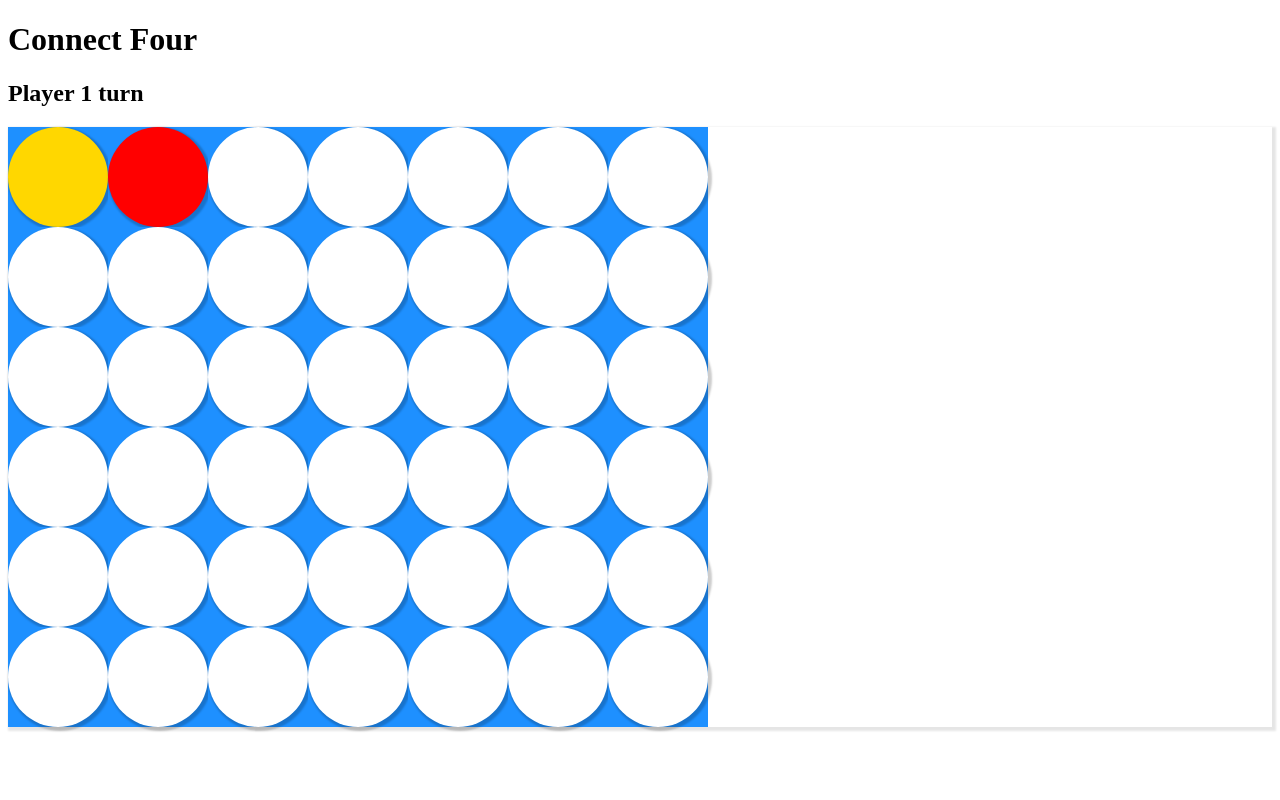
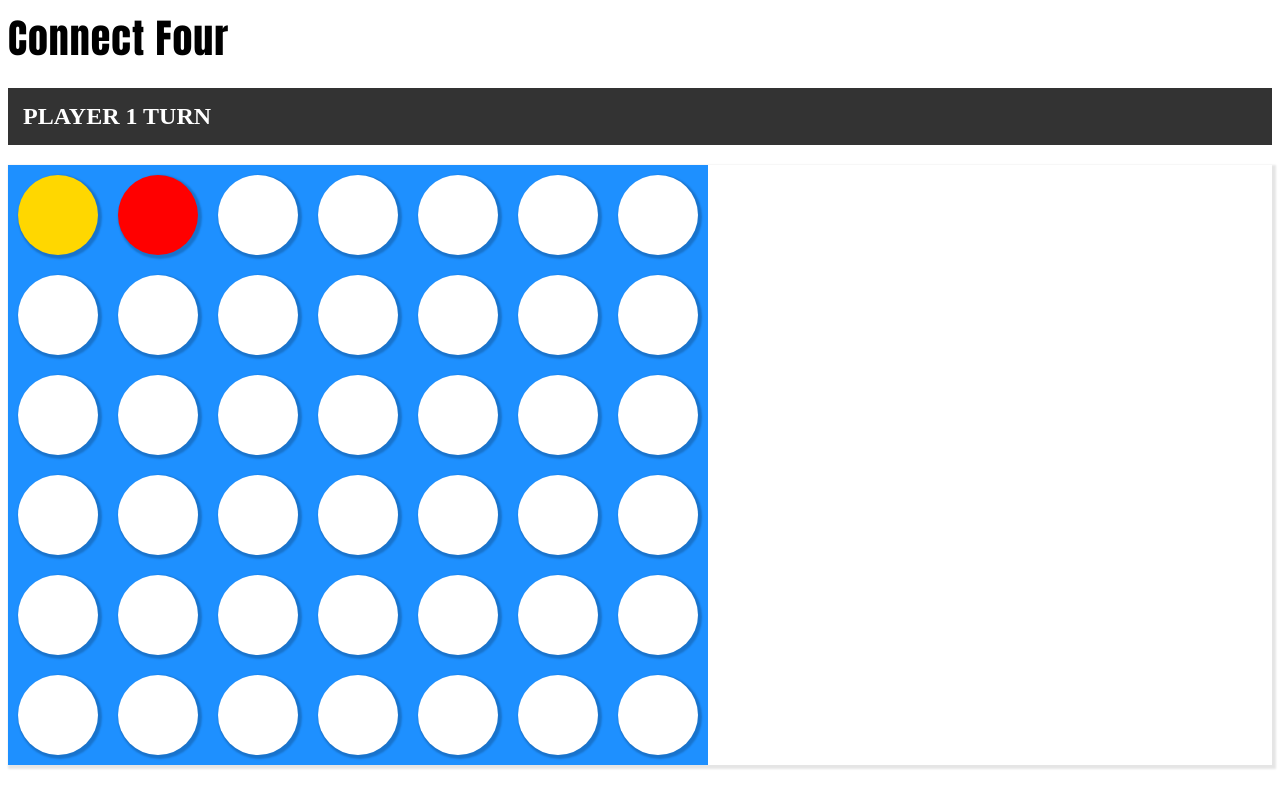
Before and after one commit to wdale2011/connect-four, a PHP site: page / in a window 1280 px wide. Run offline with PHP 8.4, Linux system fonts and the light colour scheme.

Commit message:
StylingPrettyMuchDone

```diff
--- /dev/null
+++ b/board.css
@@ -0,0 +1,34 @@
+#board {
+    display: grid;
+    margin: auto;
+    width: 100%;
+    grid-template-rows: repeat(6, 100px);
+    grid-template-columns: repeat(7, 100px);
+    box-shadow: 2px 2px 2px 2px rgba(0, 0, 0, 0.1)
+}
+
+.slot {
+    background-color: var(--background-color);
+    padding: 10%
+}
+
+.slot label {
+    display: block;
+    width: 100%;
+    height: 100%;
+    border-radius: 100%;
+    background-color: white;
+    box-shadow: 2px 2px 2px 2px rgba(0, 0, 0, 0.2);
+}
+
+.slot label.yellow {
+    background-color: var(--player1-color)
+}
+
+.slot label.red {
+    background-color: var(--player2-color)
+}
+
+.slot input[type=checkbox] {
+    display: none;
+}
--- /dev/null
+++ b/headers.css
@@ -0,0 +1,25 @@
+h1 {
+    color: var(--backgroundColor);
+    font-size: 40px;
+    margin: 0;
+    text-shadow: 2px 2px 2px 2px rgba(0, 0, 0, 0.1);
+    letter-spacing: 1px;
+    font-family: Impact, Haettenschweiler, 'Arial Narrow Bold', sans-serif;
+}
+
+h2#turn-indicator {
+    background-color: #333;
+    color: white;
+    padding: 15px;
+    text-transform: uppercase;
+}
+
+h2#turn-indicator
+    #player-indicator.player1 {
+        color: var(--player1-color);
+    }
+
+h2#turn-indicator
+    #player-indicator.player2{
+        color: var(--player2-color);
+    }
--- a/index.html
+++ b/index.html
@@ -5,15 +5,17 @@
         <meta http-equiv="X-UA-Compatible" content="IE Edge">
         <title>Connect Four</title>
         <meta name="viewport" content="width=device-width", initial-scale=1>
-        <link rel="stylesheet" href="main.css">
+        <link rel="stylesheet" href="board.css">
+        <link rel="stylesheet" href="variables.css">
+        <link rel="stylesheet" href="headers.css">
     </head>
     <body>
         <h1>Connect Four</h1>
         <h2 id="turn-indicator"><span class="player1" id="turnColor">Player 1</span> turn</h2>
         <div id="board">
             <div class="slot">
-                <label for="slot00" class="yellow">
-                    <input type="checkbox" name="slot00" id="slot00">
+                <label for="slot06" class="yellow">
+                    <input type="checkbox" name="slot06" id="slot06">
                 </label>
             </div>
             <div class="slot">
--- a/main.css
+++ b/main.css
@@ -1,39 +1,13 @@
-:root {
-    --player1-color: gold;
-    --player2-color: red;
-    --background-color: dodgerblue;
+@import "board.css";
+@import "headers.css";
+@import "variables.css";
+
+body {
+    display: flex;
+    flex-direction: column;
+    justify-content: center;
+    align-items: center;
+    text-align: center;
+    height: 100vh;
+    margin: 0;
 }
-
-#board {
-    display: grid;
-    margin: auto;
-    width: 100%;
-    grid-template-rows: repeat(6, 100px);
-    grid-template-columns: repeat(7, 100px);
-    box-shadow: 2px 2px 2px 2px rgba(0, 0, 0, 0.1)
-}
-
-.slot {
-    background-color: var(--background-color)
-}
-
-.slot label {
-    display: block;
-    width: 100%;
-    height: 100%;
-    border-radius: 100%;
-    background-color: white;
-    box-shadow: 2px 2px 2px 2px rgba(0, 0, 0, 0.2);
-}
-
-.slot label.yellow {
-    background-color: var(--player1-color)
-}
-
-.slot label.red {
-    background-color: var(--player2-color)
-}
-
-.slot input[type=checkbox] {
-    display: none;
-}
--- /dev/null
+++ b/variables.css
@@ -0,0 +1,5 @@
+:root {
+    --player1-color: gold;
+    --player2-color: red;
+    --background-color: dodgerblue;
+}
```
